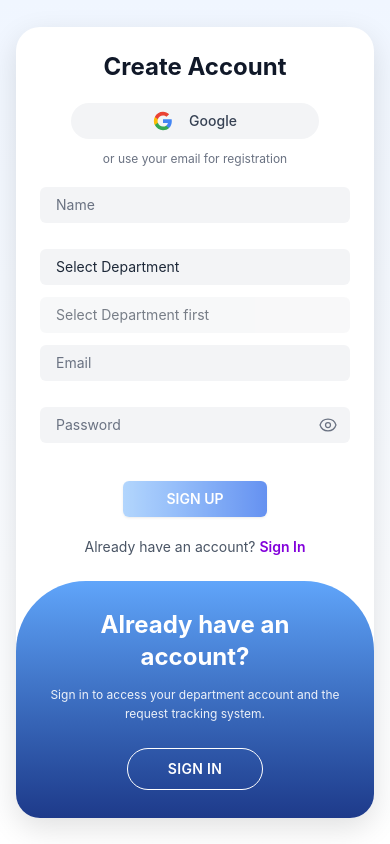
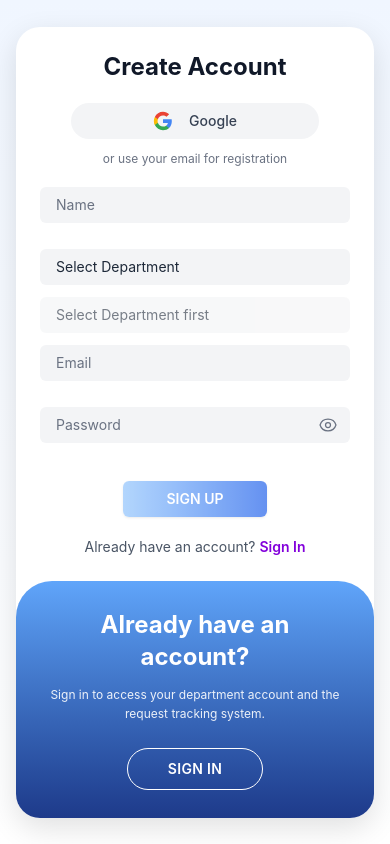
Before and after one commit to felamin2023/IPMS, a React (Vite) app: page /signup in a window 390 px wide. Built offline with nearby package versions, Linux system fonts and the light colour scheme.

Commit message:
signup design changes

```diff
--- a/src/pages/auth/SignUp.tsx
+++ b/src/pages/auth/SignUp.tsx
@@ -802,7 +802,7 @@ export default function SignUp() {
           </div>
 
           {/* Bottom (mobile) / Left (desktop) - Greeting Panel */}
-          <div className="relative bg-gradient-to-b from-[#60a5fa] to-[#1e3a8a] text-white flex items-center justify-center px-6 py-7 md:py-14 md:order-1 rounded-t-[70px] md:rounded-t-none md:rounded-tr-[90px] md:rounded-br-[90px]">
+          <div className="relative bg-gradient-to-b from-[#60a5fa] to-[#1e3a8a] text-white flex items-center justify-center px-6 py-7 md:py-14 md:order-1 rounded-t-[36px] md:rounded-t-none md:rounded-tr-[90px] md:rounded-br-[90px]">
             <div className="text-center max-w-[295px] ">
               <h2 className="text-2xl md:text-3xl font-bold mb-3 ">
                 {showOtp ? "Check Your Email" : "Already have an account?"}
```
Also changed, not shown: vercel.json.
